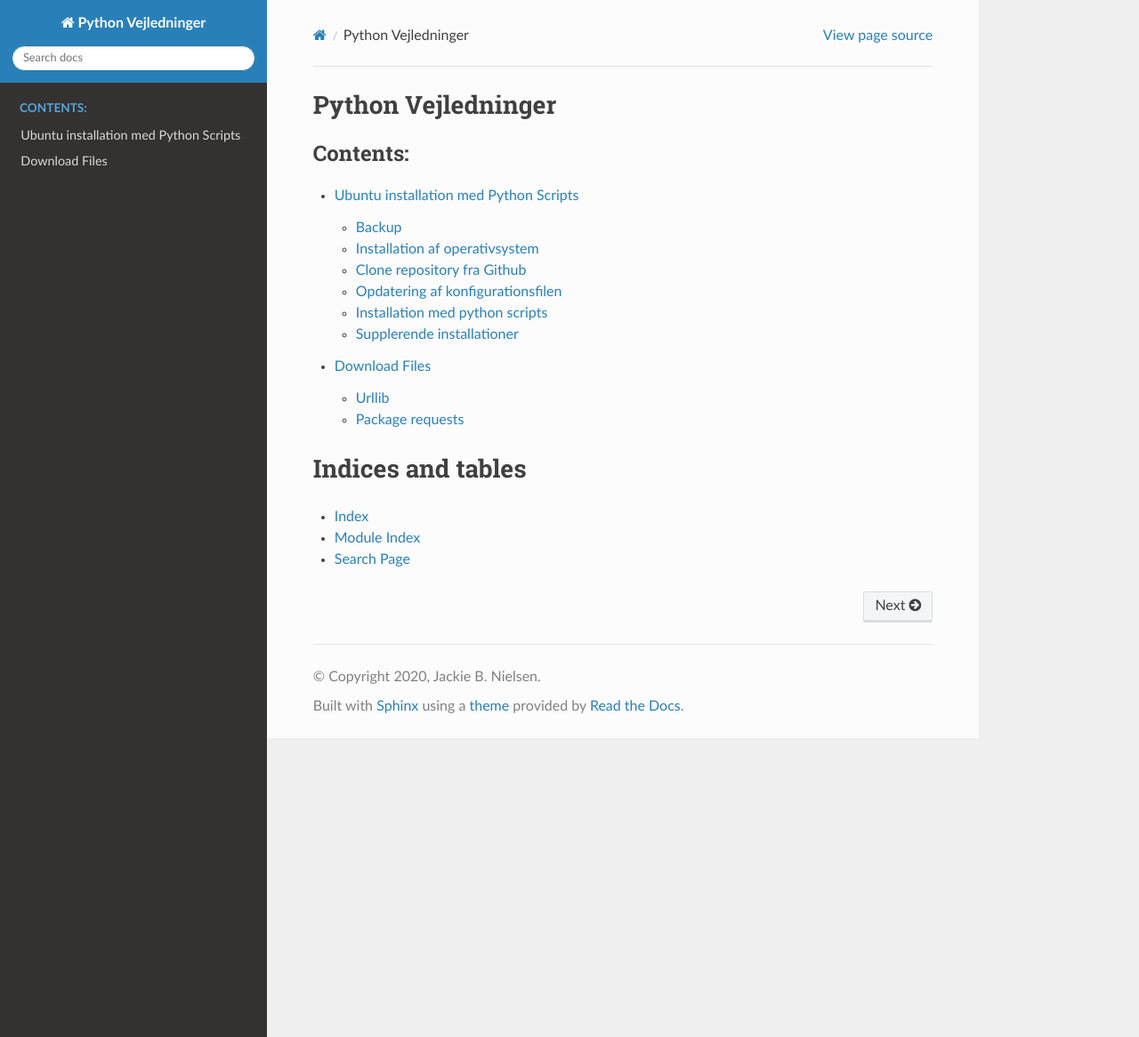
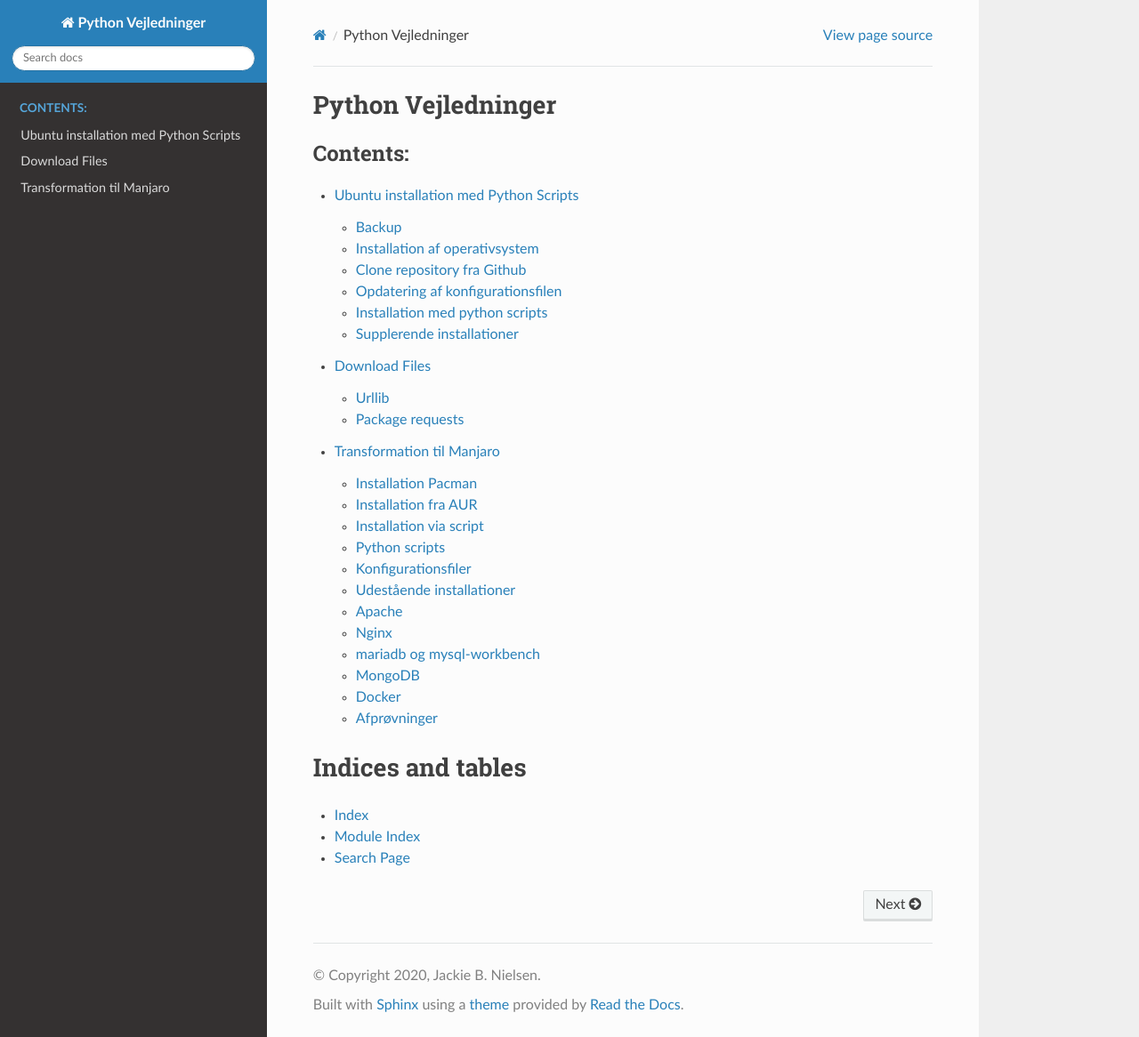
Before and after one commit to brundtoe/python-ubuntu, a Sphinx documentation site: the page built from docs/source/index.rst, in a window 1280 px wide and 1166 px high. Shown: the whole window at 89% size. Built offline with Sphinx 7.4.7 and the Read the Docs theme 2.0.0, drawn with Linux system fonts in a browser that asks for light colours; some of the changed lines change nothing that is shown.

Commit message:
opdateret transformation til manjaro

```diff
--- a/docs/source/index.rst
+++ b/docs/source/index.rst
@@ -12,6 +12,7 @@
 
    installation
    download-files
+   transformation
 
 Indices and tables
 ==================
--- a/Manjaro-transformation.rst
+++ b/docs/source/transformation.rst
@@ -7,73 +7,65 @@
 
 Manjaro anvendes i virtuelle maskiner (VMWare og VirtualBox) men ej på host
 
-vmware er ikke supporteret på Manjaro
+VMware er ikke supporteret på Manjaro
 
-På Manjaro virtuelle maskiner anvendes kun docker ej virtualbox med vagrant.
+På Manjaro virtuelle maskiner anvendes kun Docker ej VirtualBox med Vagrant.
 
 Alternativet er at anvende den virtuelle maskine med Manajro som host.
 
-installation af sw foretages med Pacman
+Installation Pacman
+===================
 
-- et programs dependencies findes i appen der anvendes til program administration og på archlinux.org/packages
+Et programs dependencies findes i appen, der anvendes til program administration og på archlinux.org/packages
 
-hvad svarer til apt install -y
+**Hent og udfør opdateringer**::
 
-pacman -S --noconfirm gcc installation uden confirmation anvendes i scripts
+    pacman -Syu
 
+.. important:: Systemet skal opdateres før enhver installation af sw packages!
 
-pacman -Syu # svarer til apt update && apt upgrade
+**Installation af en package**::
 
-pacman Si <packagename> viser detaljeret info om en package
+    pacman -S <packagename>
 
-    hvis pacman Si returnerer 1 så findes pakken ikke
+**Installation af uden bekræftelse**::
 
-pacman -Qe [packagename] lister alle de explicit installerede packages
+    pacman -S --noconfirm <packagename>
 
-pacman -S packagename installation
+**vis detaljeret info om en package**::
 
-hvis en pakke ikke er installeret returnerer pacman -Qe statuskode 1
+    pacman Si <packagename>
 
-.. todo oplysningerne kan let filtreres med grep eller awk
+Hvis pacman Si returnerer 1 så findes pakken ikke
 
-- pamac manager eller pamac CLI anvendes ved installation af AUR packages
+**Vis alle de explicit installerede packages**::
 
-- pamac -h viser optionerne
+    pacman -Qe [packagename]
 
+Hvis en pakke ikke er installeret returnerer pacman -Qe statuskode 1
+
+Installation fra AUR
+====================
+AUR packages er brugergenererede BUILDS.
+
+Appen **Pamac Manager** eller pamac CLI anvendes ved installation af AUR packages
 
 Installation via script
 =======================
 
 Se Se filerne bash programs.sh og php.sh for hvilke programmer, der skal installeres
 
-- MongoDB findes grundet licens issues ikke i repository
+MongoDB findes grundet licens issues ikke i de officielle repositories men kun i **AUR**
     - https://stackoverflow.com/questions/59455725/install-mongodb-on-manjaro
 
-Følgende Findes i AUR alternativ download
+Python scripts
+==============
+Manjaro er en rullende Linux distibution, som opdateres med de nyeste frigivnde versioner af software packages.
 
-- FreeFileSync
-- jetbrains toolbox
-- postman
-- nosqlbooster
-- virtualbox extension Pack
-- (se vc code på Komplett for installation af guest additions)
-- mysql-server er blot mysql (mariadb findes i repo extra)
-- openresty
-- hplip findes på extra i en minimal version
+Python scripts, som anvendes til installation på Ubuntu/Kubuntu er i hovedsagen overflødige, da disse scripts anvendes for at registrere repositories for at hente nyere programversioner.
 
-Hvad anvendes - hvis nødvendigt - i stedet for nedenstående
-
-- g++
-- build-essential
-- gdebi (Ikke relevant da det er debian pakke værktøj=)
-- libsqlite-dev
-- libmysqlclient-dev=
-- apt-transport-http (er det til nodejs download som er overflødig)
-- software-properties-common
-
-
-TODO Ændringer i Python scripts
-===============================
+Følgende anvendes uændret
+    - config/config.ini afsnit [debian] hhv. [archlinux] angiver afsnit, som kun anvendes på respektive distributioner.
 
 01-prepare
     - apt-update.py vil ikke fungere da Manjaro anvender pacman
@@ -86,6 +78,32 @@
     - ej relevant for Manjaro
 04-install-extra indgår i programs.sh
     - ej relevant for Manjaro
+
+
+**Følgende Findes i AUR alternativ download**
+
+- FreeFileSync
+- jetbrains toolbox
+- postman
+- nosqlbooster
+- virtualbox extension Pack
+- (se vc code på Komplett for installation af guest additions)
+- mysql-server er blot mysql (mariadb findes i repo extra)
+- openresty
+- hplip findes på extra i en minimal version
+
+Hvad anvendes - hvis nødvendigt - i stedet for nedenstående:
+
+- g++
+- build-essential
+- gdebi (Ikke relevant da det er debian pakke værktøj=)
+- libsqlite-dev
+- libmysqlclient-dev=
+- apt-transport-http (er det til nodejs download som er overflødig)
+- software-properties-common
+
+
+
 
 De resterende
 
```
Also changed, not shown: 1 other file.
